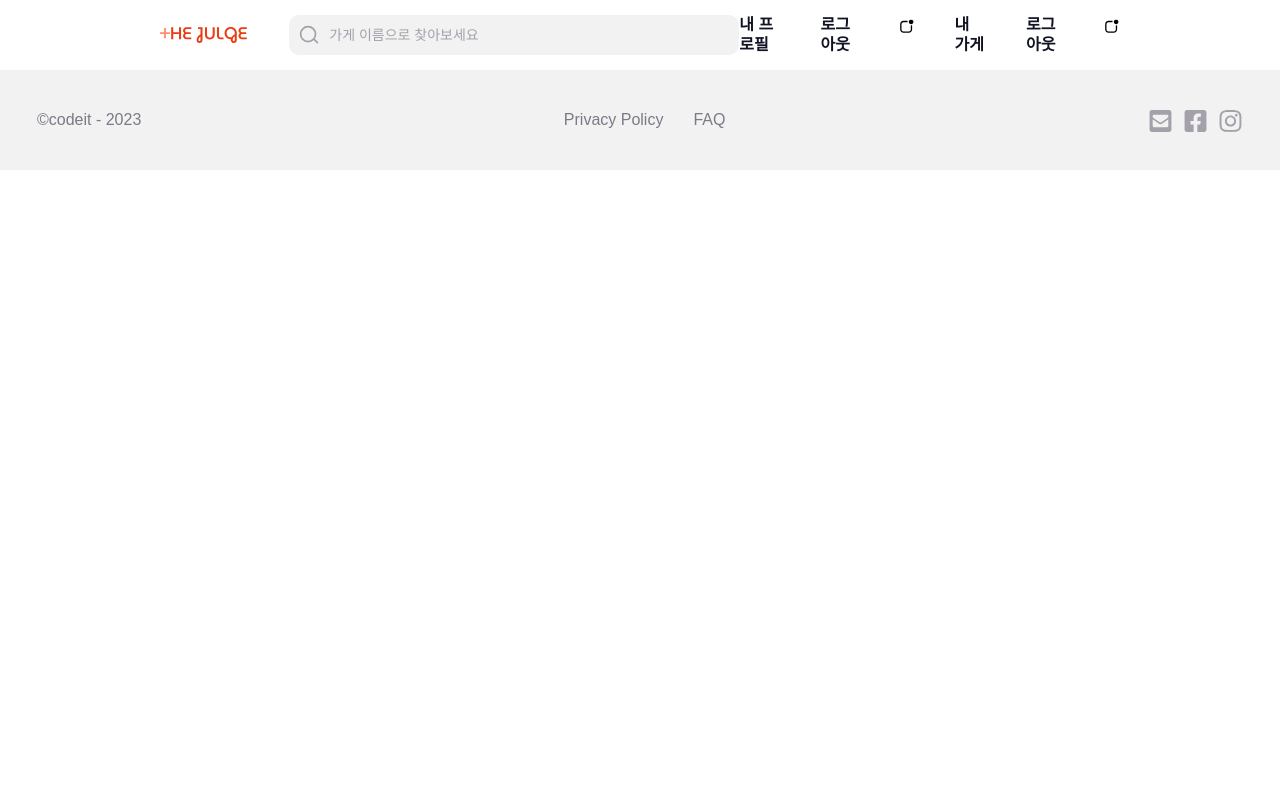
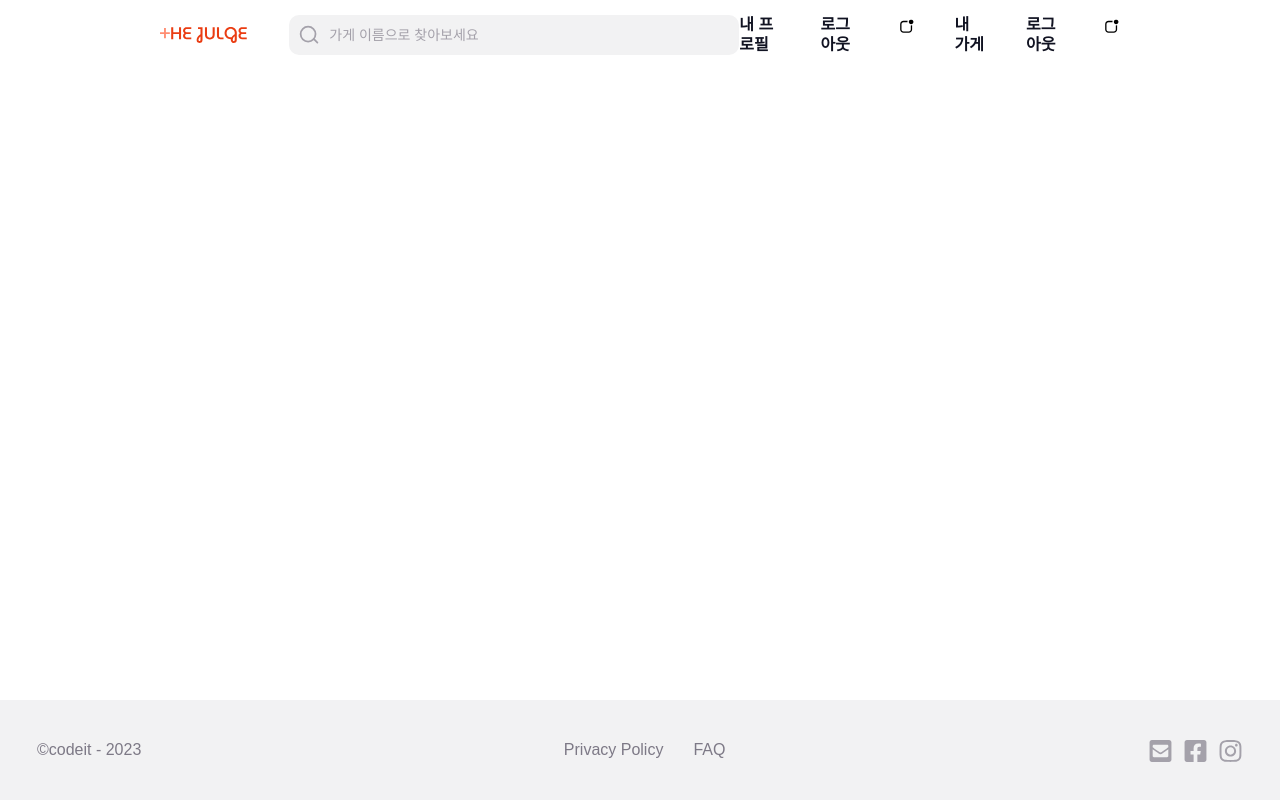
Before and after one commit to TheJulge/Frontend, a Next.js app: page / in a window 1280 px wide. Built offline with nearby package versions, Linux system fonts and the light colour scheme; a web font is replaced by a local one.

Commit message:
fix: footer 하단에 고정

```diff
--- a/pages/index.tsx
+++ b/pages/index.tsx
@@ -6,7 +6,7 @@ export default function Home() {
       <Head>
         <title>theJulge</title>
       </Head>
-      <div>{/* fragment eslint 에러 방지용 태그 */}</div>
+      <main>{/* fragment eslint 에러 방지용 태그 */}</main>
     </>
   );
 }
--- a/styles/globals.css
+++ b/styles/globals.css
@@ -68,3 +68,12 @@ iframe {
 .react-datepicker-popper[data-placement^='bottom'] .react-datepicker__triangle {
   display: none !important;
 }
+
+#__next {
+  display: flex;
+  flex-direction: column;
+  min-height: 100vh;
+  main {
+    flex-grow: 1;
+  }
+}
```
